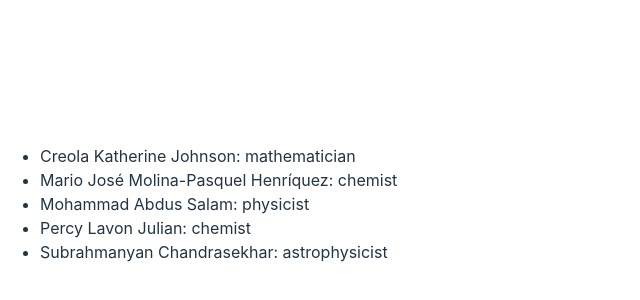
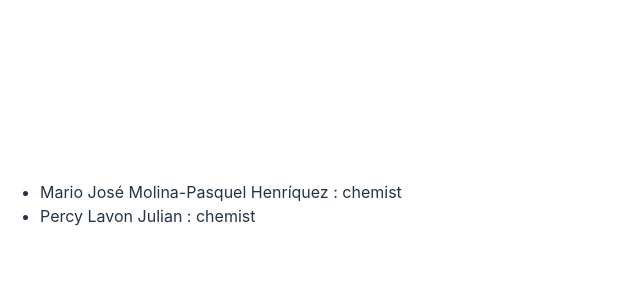
Before and after one commit to abdullahrizwan649/practice-app, a React (Vite) app in the folder application/: page / in a window 1280 px wide. Shown: the part 196-496 px from the top of the page, without its empty margins (0-640 px from the left). Built offline with nearby package versions, Linux system fonts and the light colour scheme.

Commit message:
"Filter data by profession 'chemist' before mapping to list items"

```diff
--- a/application/src/Components/RenderingLists.jsx
+++ b/application/src/Components/RenderingLists.jsx
@@ -2,10 +2,11 @@ import data from "../array/people.json";
 
 //Generating a list of items from an array
 function RenderingLists() {
-  const listItems = data.map((person) =>
-    (
+  const chemists = data.filter((person) => person.profession === "chemist");
+
+  const listItems = chemists.map((person) => (
     <li key={person.id}>
-      {person.name}: {person.profession}
+      {person.name} : {person.profession}
     </li>
   ));
   return <ul>{listItems}</ul>;
```
